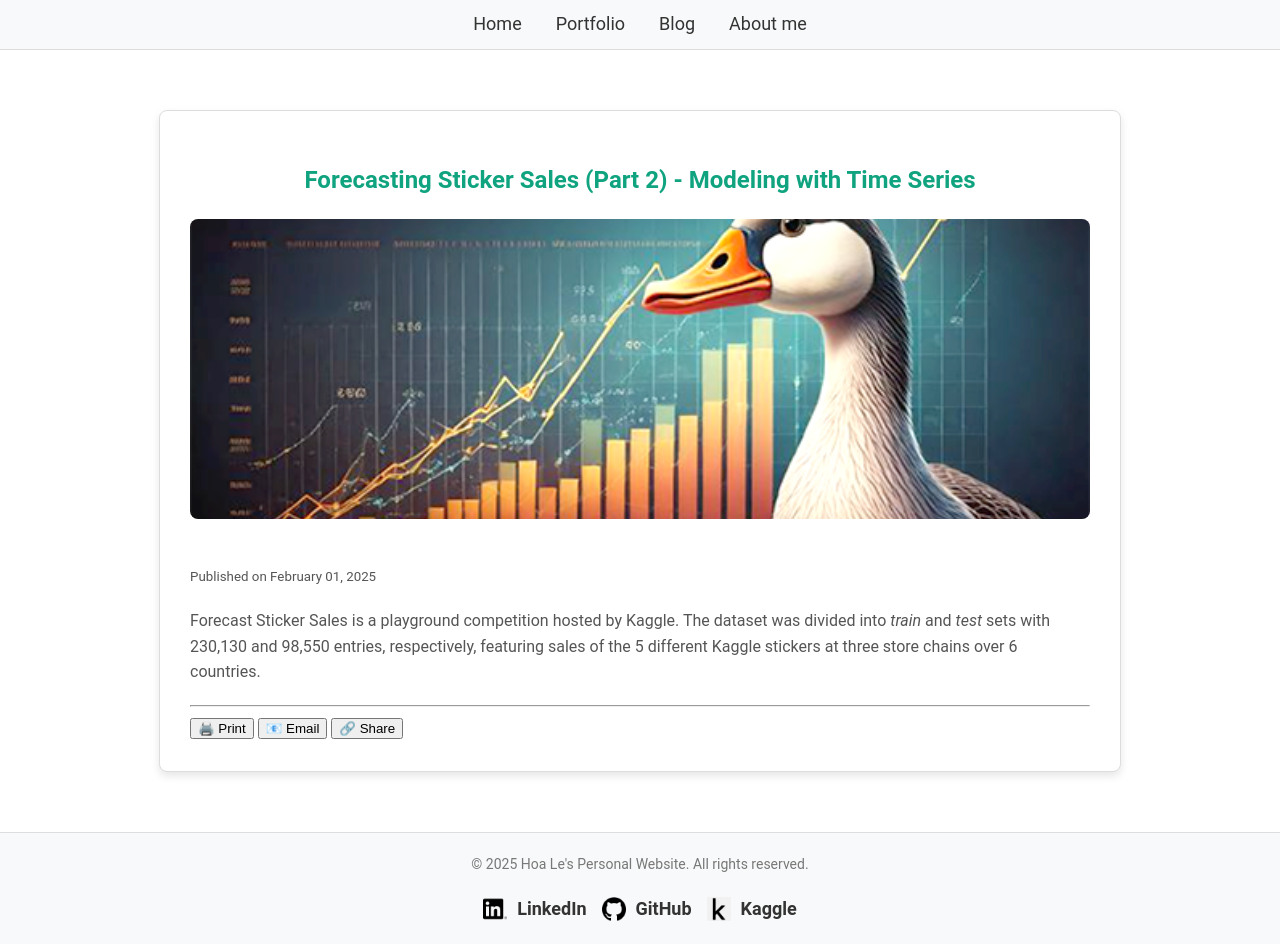
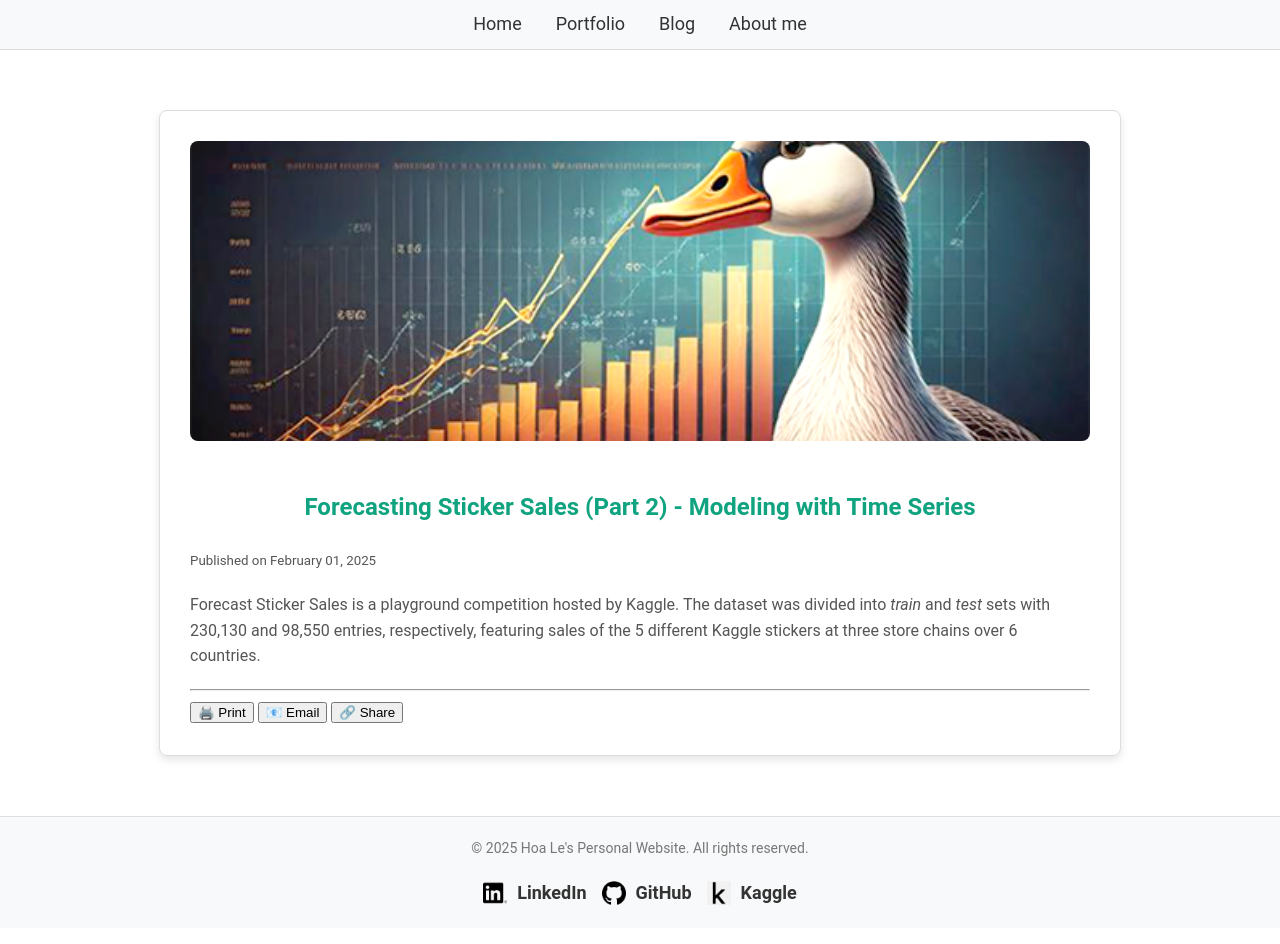
Before and after one commit to Hoale2908/hoale2908.github.io, a Jekyll site: the page built from _posts/2025-02-01-forecasting-sales-modeling-with-time-series.md, in a window 1280 px wide. Built offline with Jekyll 4.4.1, drawn with Linux system fonts in a browser that asks for light colours.

Commit message:
Reorder HTML structure in post layout: move title below image for improved readability

```diff
--- a/_layouts/post_layout.html
+++ b/_layouts/post_layout.html
@@ -6,13 +6,16 @@ categories: [blog]
 ---
 
 <article class="post-content">
-  <h1>{{ page.title }}</h1>
+
   <img src="{{ page.images | first | relative_url }}" alt="Post Image"
         style="width: 100%;
         max-height: 300px;
         object-fit: cover;
         border-radius: 8px;
         margin-bottom: 20px;">
+
+  <h1>{{ page.title }}</h1>
+
   <p><small>Published on {{ page.date | date: "%B %d, %Y" }}</small></p>
 
   {{ content }}
```
